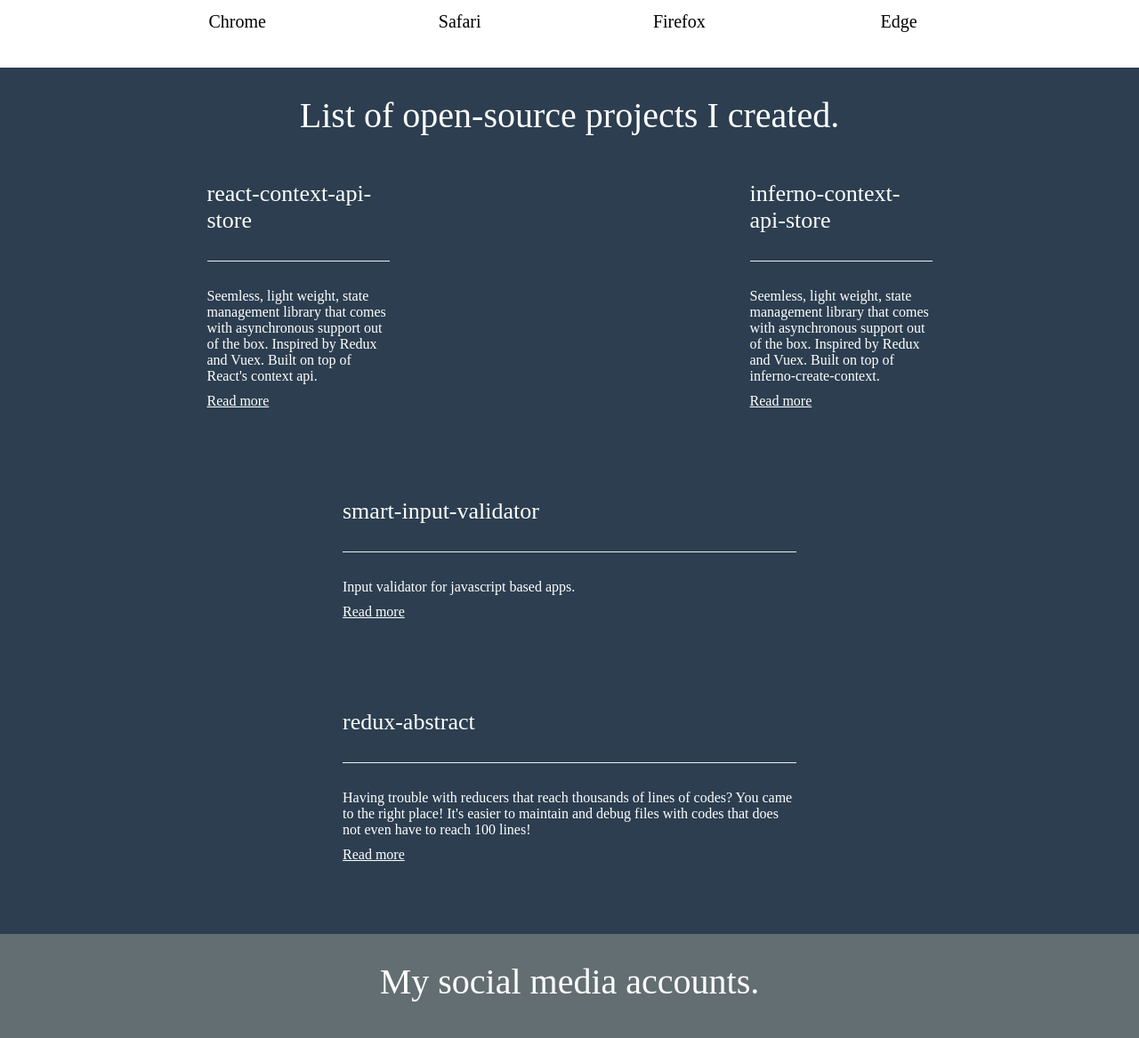
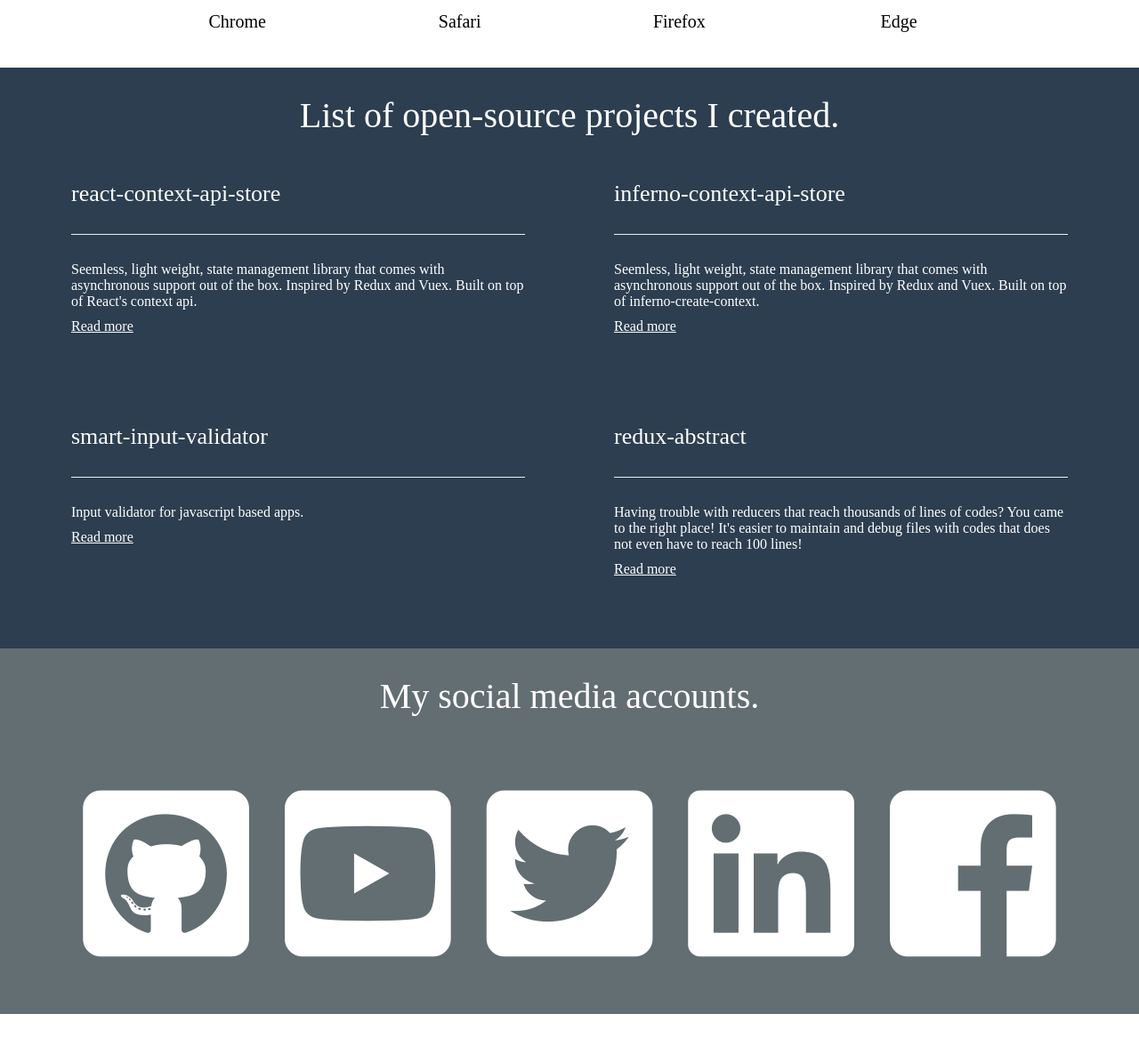
Before and after one commit to aprilmintacpineda/aprilmintacpineda.github.io, a website built with webpack: page index.html in a window 1280 px wide. Shown: the part 2601-3768 px from the top of the page at 89% size. Built offline with nearby package versions, Linux system fonts and the light colour scheme.

Commit message:
fixed structure;

```diff
--- a/index.html
+++ b/index.html
@@ -126,27 +126,23 @@
     <h1 class="h-primary">List of open-source projects I created.</h1>
 
     <div class="f-rw flexible col-2">
-      <div class="f-rw flexible col-2">
       <div class="cntns-standard">
         <h1 class="h-secondary">react-context-api-store</h1>
         <p>Seemless, light weight, state management library that comes with asynchronous support out of the box. Inspired by Redux and Vuex. Built on top of React's context api.</p>
         <p><a class="link white" href="https://github.com/aprilmintacpineda/react-context-api-store" target="_blank">Read more</a></p>
       </div>
-      </div>
-      <div class="f-rw flexible col-2">
       <div class="cntns-standard">
         <h1 class="h-secondary">inferno-context-api-store</h1>
         <p>Seemless, light weight, state management library that comes with asynchronous support out of the box. Inspired by Redux and Vuex. Built on top of inferno-create-context.</p>
         <p><a class="link white" href="https://github.com/aprilmintacpineda/inferno-context-api-store" target="_blank">Read more</a></p>
       </div>
     </div>
+    <div class="f-rw flexible col-2">
       <div class="cntns-standard">
           <h1 class="h-secondary">smart-input-validator</h1>
           <p>Input validator for javascript based apps.</p>
           <p><a class="link white" href="https://github.com/aprilmintacpineda/smart-input-validator" target="_blank">Read more</a></p>
         </div>
-    </div>
-    <div class="f-rw flexible col-2">
       <div class="cntns-standard">
         <h1 class="h-secondary">redux-abstract</h1>
         <p>Having trouble with reducers that reach thousands of lines of codes? You came to the right place! It's easier to maintain and debug files with codes that does not even have to reach 100 lines!</p>
```
Lines whose indentation alone changed are shown as unchanged.
